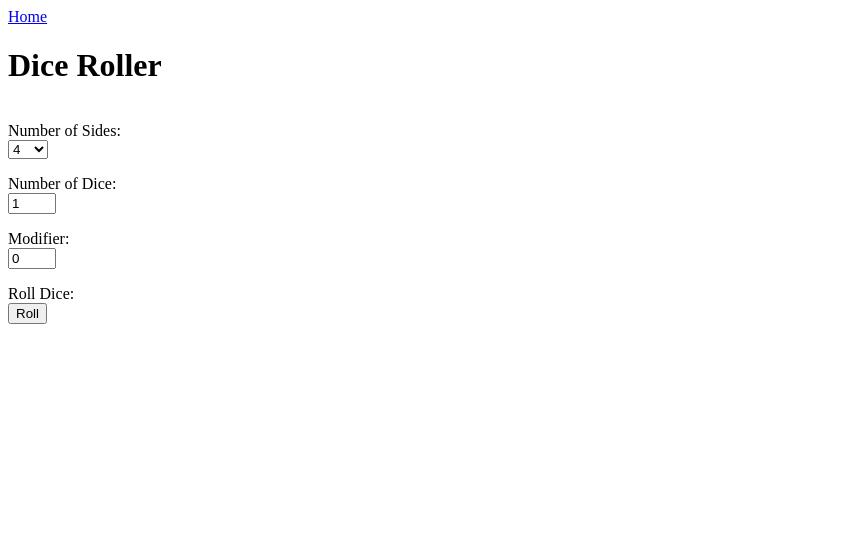
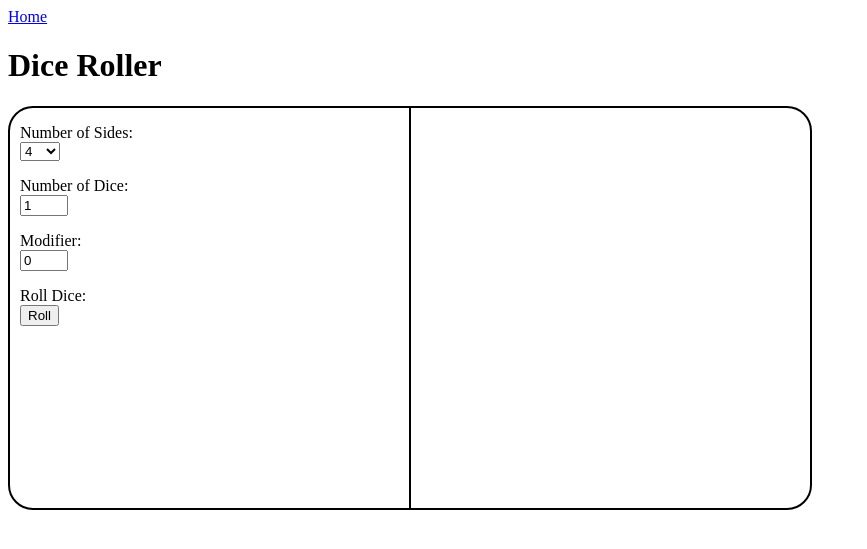
Before and after one commit to Fladolcetta/DnD, a Flask app: page /roll in a window 1280 px wide. Shown: the top 549 px of the page, without its empty margins (0-867 px from the left). Run offline with Flask 3, Linux system fonts and the light colour scheme.

Commit message:
Prettier!

```diff
--- a/templates/left_right_split_body.html
+++ b/templates/left_right_split_body.html
@@ -1,8 +1,8 @@
 <div class="container">
-    <div class="fixed">
+    <div class="left">
         {{ left_content|safe }}
     </div>
-    <div class="flex-item">
+    <div class="right">
         {{ right_content|safe }}
     </div>
 </div>
--- a/templates/left_right_split_style.html
+++ b/templates/left_right_split_style.html
@@ -1,12 +1,27 @@
 <style>
     .container{
+        width: 800px;
+        height: 400px;
+        border-radius: 25px;
+        border: 2px solid black;
+        overflow: hidden;
         display: flex;
     }
-    .fixed{
-        width: 200px;
+    .left{
+        width: 50%;
+        float: left;
+        padding-left: 10px;
     }
-    .flex-item{
-        flex-grow: 1;
+    .right{
+        width: 50%;
+        float: right;
+        padding-left: 10px;
+        border: 2px solid black;
+        border-top-style: none;
+        border-right-style: none;
+        border-bottom-style: none;
+        border-left-style: solid ;
+        overflow-y: auto;
     }
     select[type="number"] {
         width: 40px;
```
